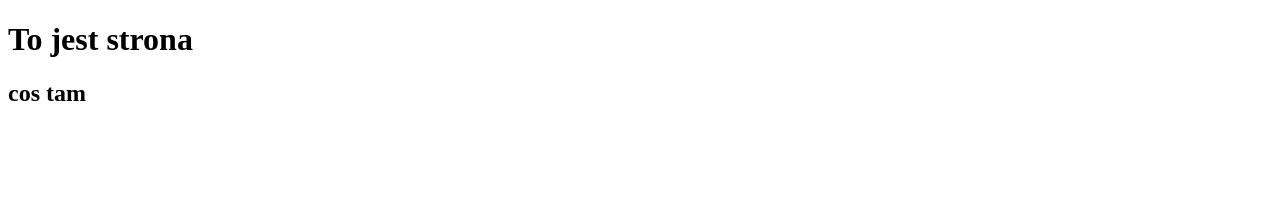
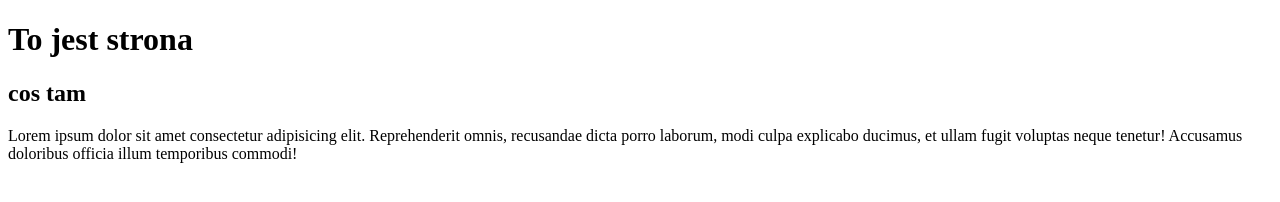
Before and after one commit to BarbaraMak85/nauka--gita, a plain HTML site: page index.html in a window 1280 px wide. Drawn offline with Linux system fonts and the light colour scheme.

Commit message:
Change pharagfaph

```diff
--- a/index.html
+++ b/index.html
@@ -11,6 +11,7 @@
 <body>
     <h1>To jest strona</h1>
     <h2> cos tam</h2>
+    <p>Lorem ipsum dolor sit amet consectetur adipisicing elit. Reprehenderit omnis, recusandae dicta porro laborum, modi culpa explicabo ducimus, et ullam fugit voluptas neque tenetur! Accusamus doloribus officia illum temporibus commodi!</p>
 </body>
 
 </html>
```
